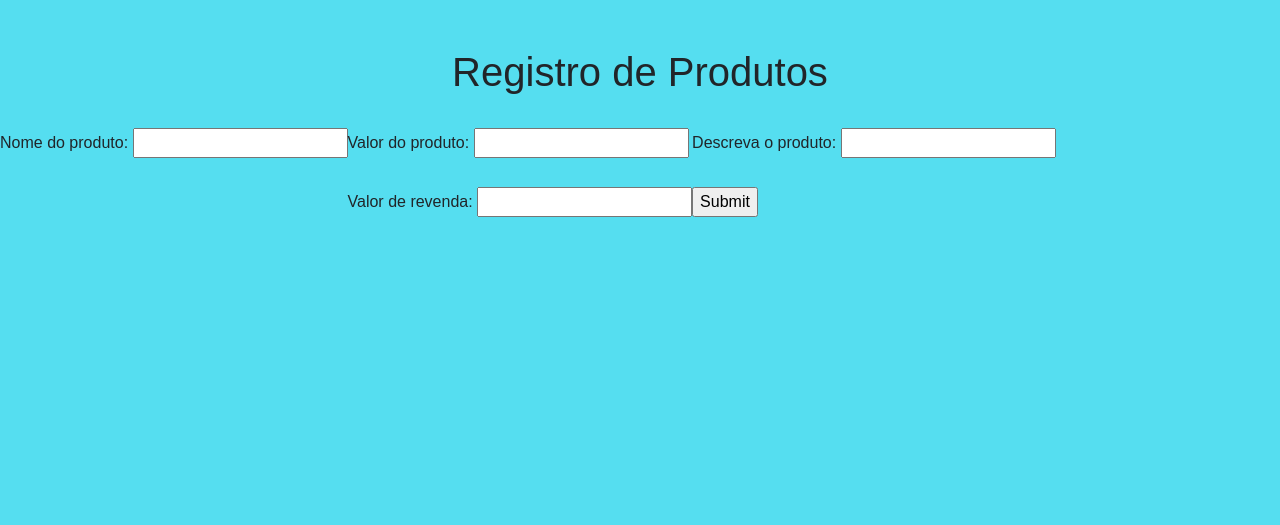
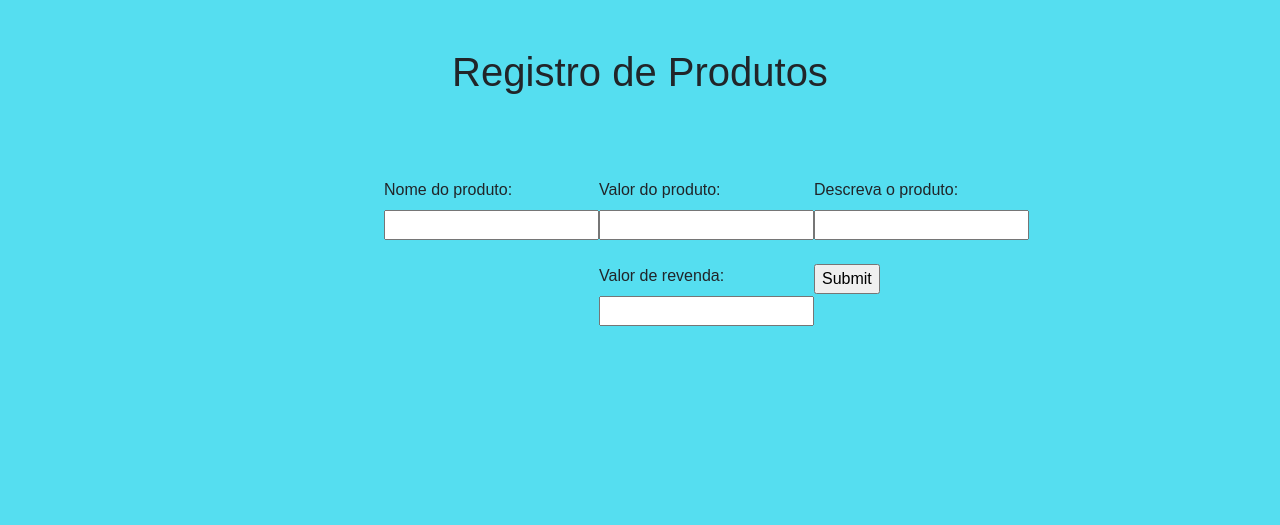
Before and after one commit to rayssaab/OLPcons, a PHP site: page /pages/controle_estoque.php in a window 1280 px wide. Shown: the top 525 px of the page. Before the commit the page ends 217 px from the top, so only its background shows below. Run offline with PHP 8.4, Linux system fonts and the light colour scheme.

Commit message:
alterações

```diff
--- a/css/r_produtos.css
+++ b/css/r_produtos.css
@@ -5,7 +5,7 @@ body{
     font-family: 'Raleway',sans-serif;
 }
 
-<<<<<<< HEAD
+
 .row{
     width: 300px;
     height: 200px;
@@ -17,7 +17,7 @@ body{
     left: 50%;
     transform: translate(-50%, -50%);
 }
-=======
+
 .titulo{
 }
 .header{
@@ -52,7 +52,7 @@ button{
     background-color: transparent;
     outline-style: none !important;
 }
-<<<<<<< HEAD
+
 
 .form-produtos{
     width: 40VW;
@@ -75,6 +75,3 @@ form{
 h1{
     text-align: center;
 }
-=======
->>>>>>> 67ec6189b6945dab191d27b07f551af1b0621a79
->>>>>>> cdd61fde06b3176c584557b24e5802bc6c4738ea
--- a/pages/registro_pedidos.php
+++ b/pages/registro_pedidos.php
@@ -97,7 +97,7 @@
                     <div class="descricao-produto">
                         <label for="descricao-produto">Descreva o produto:</label>
                         <input type="text" name="descricao_produto"><br><br>
-                        <button type="button" class="btn btn-outline-dark">Enviar</button>
+                        <button type="button" class="btn btn-dark">Enviar</button>
                     </div>
                 </form>
             </div>
```
